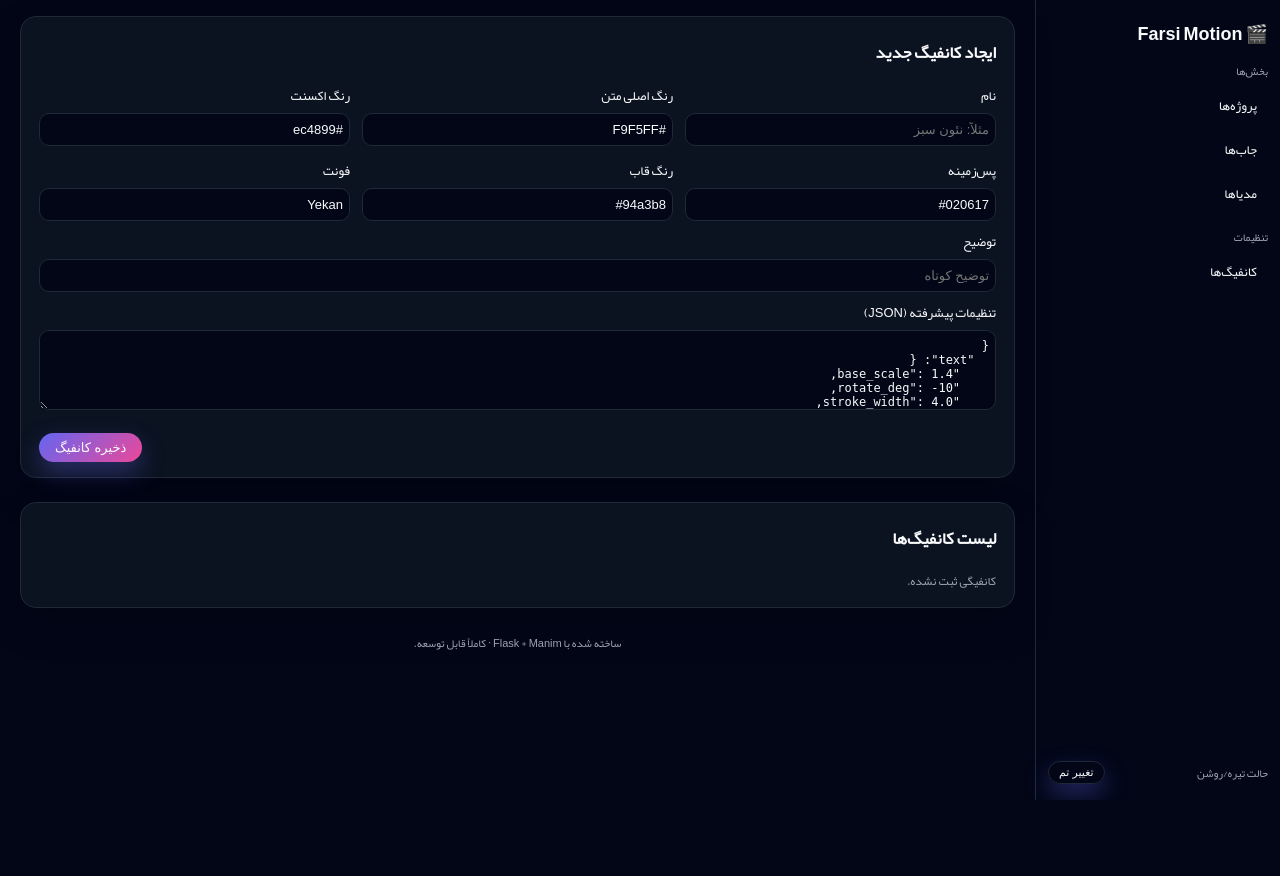
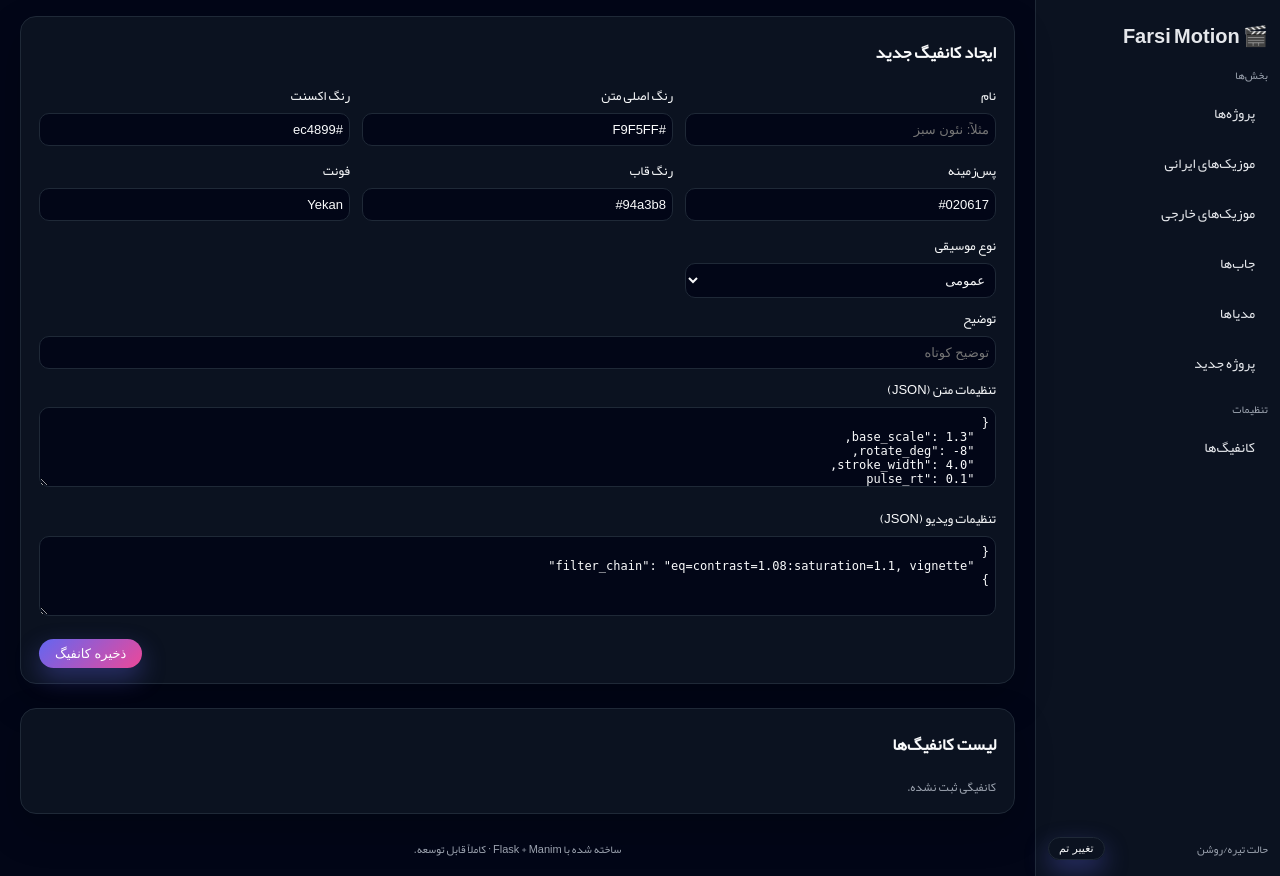
Before and after one commit to ehking/ai1, a Flask app: template templates/configs.html in a window 1280 px wide. Before the commit the page ends 800 px from the top, so only its background shows below. Run offline with Flask 3, Linux system fonts and the light colour scheme; the template is opened without the code that fills it, so the values that code supplies are empty; parts of the project's set-up code (start-up, migrations or seed data) failed here and were passed over.

Commit message:
Add music type menus and split config editing

```diff
--- a/app.py
+++ b/app.py
@@ -32,6 +32,7 @@ Base.metadata.create_all(bind=engine)
 ensure_default_configs()
 
 JOB_QUEUE: "queue.Queue[int]" = queue.Queue()
+ALLOWED_MUSIC_TYPES = {"iranian", "foreign"}
 
 
 def enqueue_job(project_id: int, audio_path: str, video_path: str,
@@ -154,6 +155,34 @@ def _save_upload(file_obj, subdir: str) -> str:
     return path
 
 
+def _normalize_music_type(value: str | None, default: str = "iranian") -> str:
+    if value in ALLOWED_MUSIC_TYPES:
+        return value
+    return default
+
+
+def _filter_configs_for_project(configs, music_type: str | None):
+    if not music_type:
+        return configs
+    return [c for c in configs if (c.music_type is None or c.music_type == music_type)]
+
+
+def _render_projects_page(db: Session, music_filter: str | None = None, default_music_type: str = "iranian"):
+    configs = db.query(Config).order_by(Config.created_at.desc()).all()
+    query = db.query(Project)
+    if music_filter in ALLOWED_MUSIC_TYPES:
+        query = query.filter(Project.music_type == music_filter)
+    projects = query.order_by(Project.created_at.desc()).all()
+    create_music_type = _normalize_music_type(default_music_type, default="iranian")
+    return render_template(
+        "projects.html",
+        projects=projects,
+        configs=configs,
+        create_music_type=create_music_type,
+        active_music_filter=music_filter,
+    )
+
+
 @app.route("/")
 def root():
     return redirect(url_for("projects_list"))
@@ -173,12 +202,23 @@ def configs_list():
             bg_color = request.form.get("bg_color") or "#050510"
             border_color = request.form.get("border_color") or "#FFFFFF"
             font_name = request.form.get("font_name") or "Yekan"
-            advanced_json = request.form.get("advanced_json") or "{}"
+            music_type_val = request.form.get("music_type") or None
+            if music_type_val not in ("iranian", "foreign"):
+                music_type_val = None
+
+            text_json_raw = request.form.get("advanced_json_text") or "{}"
+            video_json_raw = request.form.get("advanced_json_video") or "{}"
             try:
-                json.loads(advanced_json)
+                text_cfg = json.loads(text_json_raw)
+                video_cfg = json.loads(video_json_raw)
             except Exception:
                 flash("فرمت JSON نادرست است.", "error")
                 return redirect(url_for("configs_list"))
+
+            advanced_json = json.dumps({
+                "text": text_cfg,
+                "video": video_cfg,
+            }, ensure_ascii=False)
 
             cfg = Config(
                 name=name,
@@ -188,6 +228,7 @@ def configs_list():
                 bg_color=bg_color,
                 border_color=border_color,
                 font_name=font_name,
+                music_type=music_type_val,
                 advanced_json=advanced_json,
                 created_at=datetime.datetime.now(),
             )
@@ -220,18 +261,37 @@ def configs_edit(config_id: int):
             cfg.bg_color = request.form.get("bg_color") or cfg.bg_color
             cfg.border_color = request.form.get("border_color") or cfg.border_color
             cfg.font_name = request.form.get("font_name") or cfg.font_name
-            advanced_json = request.form.get("advanced_json") or "{}"
+            music_type_val = request.form.get("music_type") or None
+            if music_type_val not in ("iranian", "foreign"):
+                music_type_val = None
+            cfg.music_type = music_type_val
+
+            text_json_raw = request.form.get("advanced_json_text") or "{}"
+            video_json_raw = request.form.get("advanced_json_video") or "{}"
             try:
-                json.loads(advanced_json)
+                text_cfg = json.loads(text_json_raw)
+                video_cfg = json.loads(video_json_raw)
             except Exception:
                 flash("فرمت JSON نادرست است.", "error")
                 return redirect(url_for("configs_edit", config_id=config_id))
-            cfg.advanced_json = advanced_json
+
+            cfg.advanced_json = json.dumps({
+                "text": text_cfg,
+                "video": video_cfg,
+            }, ensure_ascii=False)
             db.commit()
             flash("کانفیگ به‌روزرسانی شد.", "success")
             return redirect(url_for("configs_list"))
 
-        return render_template("configs_edit.html", cfg=cfg)
+        try:
+            import json
+            adv = json.loads(cfg.advanced_json or "{}")
+        except Exception:
+            adv = {}
+        text_raw = json.dumps(adv.get("text", {}), ensure_ascii=False, indent=2)
+        video_raw = json.dumps(adv.get("video", {}), ensure_ascii=False, indent=2)
+
+        return render_template("configs_edit.html", cfg=cfg, text_raw=text_raw, video_raw=video_raw)
     finally:
         db.close()
 
@@ -241,14 +301,13 @@ def configs_edit(config_id: int):
 def projects_list():
     db: Session = get_session()
     try:
-        configs = db.query(Config).order_by(Config.created_at.desc()).all()
-
         if request.method == "POST":
             name = request.form.get("name") or "پروژه بدون نام"
             job_title = request.form.get("job_title") or "Job"
             job_tags = request.form.get("job_tags") or ""
             config_id_val = request.form.get("config_id")
             config_id = int(config_id_val) if config_id_val else None
+            music_type_val = _normalize_music_type(request.form.get("music_type"), default="iranian")
 
             existing = db.query(Project).filter(Project.name == name).first()
             audio_file = request.files.get("audio")
@@ -291,6 +350,7 @@ def projects_list():
                 name=name,
                 audio_path=audio_path,
                 video_path=video_path,
+                music_type=music_type_val,
                 created_at=datetime.datetime.now(),
             )
             db.add(project)
@@ -308,8 +368,25 @@ def projects_list():
             flash(f"پروژه '{project.name}' ساخته شد و جاب #{job_id} به صف اضافه شد.", "success")
             return redirect(url_for("project_detail", project_id=project.id))
 
-        projects = db.query(Project).order_by(Project.created_at.desc()).all()
-        return render_template("projects.html", projects=projects, configs=configs)
+        return _render_projects_page(db, music_filter=None, default_music_type="iranian")
+    finally:
+        db.close()
+
+
+@app.route("/projects/iranian")
+def projects_iranian():
+    db: Session = get_session()
+    try:
+        return _render_projects_page(db, music_filter="iranian", default_music_type="iranian")
+    finally:
+        db.close()
+
+
+@app.route("/projects/foreign")
+def projects_foreign():
+    db: Session = get_session()
+    try:
+        return _render_projects_page(db, music_filter="foreign", default_music_type="foreign")
     finally:
         db.close()
 
@@ -325,7 +402,15 @@ def project_detail(project_id: int):
         jobs = db.query(Job).filter(Job.project_id == project_id).order_by(Job.created_at.desc()).all()
         medias = db.query(Media).filter(Media.project_id == project_id).order_by(Media.created_at.desc()).all()
         configs = db.query(Config).order_by(Config.created_at.desc()).all()
-        return render_template("project_detail.html", project=project, jobs=jobs, medias=medias, configs=configs)
+        filtered_configs = _filter_configs_for_project(configs, project.music_type)
+        return render_template(
+            "project_detail.html",
+            project=project,
+            jobs=jobs,
+            medias=medias,
+            configs=configs,
+            filtered_configs=filtered_configs,
+        )
     finally:
         db.close()
 
@@ -410,13 +495,20 @@ def jobs_requeue(job_id: int):
 def jobs_list():
     db: Session = get_session()
     try:
-        projects = db.query(Project).order_by(Project.created_at.desc()).all()
+        filter_type = request.args.get("type")
+        if filter_type not in ALLOWED_MUSIC_TYPES:
+            filter_type = None
+
+        projects_query = db.query(Project)
+        if filter_type:
+            projects_query = projects_query.filter(Project.music_type == filter_type)
+        projects = projects_query.order_by(Project.created_at.desc()).all()
         proj_jobs = []
         for p in projects:
             jobs = db.query(Job).filter(Job.project_id == p.id).order_by(Job.created_at.desc()).all()
             if jobs:
                 proj_jobs.append((p, jobs))
-        return render_template("jobs.html", proj_jobs=proj_jobs)
+        return render_template("jobs.html", proj_jobs=proj_jobs, filter_type=filter_type)
     finally:
         db.close()
 
--- a/motion.py
+++ b/motion.py
@@ -22,6 +22,7 @@ class FarsiKinetic(Scene):
         meta = load_meta()
         visual = meta.get("visual", {})
         text_cfg = visual.get("text", {})
+        video_cfg = visual.get("video", {})  # موجود برای هماهنگی با بخش ویدیو
 
         font_name = visual.get("font_name", "Yekan")
         primary_color = visual.get("primary_color", "#F9F5FF")
--- a/motion_pipeline.py
+++ b/motion_pipeline.py
@@ -42,6 +42,11 @@ def process_job(
 
     update(40, "آماده‌سازی کانفیگ بصری برای Manim...")
     config = config or {}
+    if not isinstance(config, dict):
+        config = {}
+    text_cfg = config.get("text") or {}
+    video_cfg = config.get("video") or {}
+    config = {**config, "text": text_cfg, "video": video_cfg}
     meta = {
         "audio_path": audio_path,
         "video_path": video_path,
--- a/templates/base.html
+++ b/templates/base.html
@@ -18,6 +18,11 @@
             --text-main-dark: #f9fafb;
             --text-muted-dark: #9ca3af;
 
+            --sidebar-bg-dark: #0b1220;
+            --sidebar-bg-light: #111827;
+            --sidebar-text-dark: #e5e7eb;
+            --sidebar-text-light: #e5e7eb;
+
             --bg-main-light: #f3f4f6;
             --bg-card-light: #ffffff;
             --border-light: #e5e7eb;
@@ -30,6 +35,8 @@
             --border-color: var(--border-dark);
             --text-main: var(--text-main-dark);
             --text-muted: var(--text-muted-dark);
+            --sidebar-bg: var(--sidebar-bg-dark);
+            --sidebar-text: var(--sidebar-text-dark);
         }
         [data-theme="light"] {
             --bg-main: var(--bg-main-light);
@@ -37,6 +44,8 @@
             --border-color: var(--border-light);
             --text-main: var(--text-main-light);
             --text-muted: var(--text-muted-light);
+            --sidebar-bg: var(--sidebar-bg-light);
+            --sidebar-text: var(--sidebar-text-light);
         }
         body {
             font-family: "YekanWeb", "Yekan", "IRANSans", "Vazirmatn", sans-serif;
@@ -56,28 +65,29 @@
         }
         .sidebar {
             width: 220px;
-            background: linear-gradient(180deg, #020617, #020617);
+            background: var(--sidebar-bg);
             border-left: 1px solid var(--border-color);
             padding: 16px 12px;
             display: flex;
             flex-direction: column;
             gap: 16px;
+            color: var(--sidebar-text);
         }
-        .brand { font-size: 18px; font-weight: 700; margin-bottom: 8px; }
-        .nav-group-title { font-size: 11px; color: var(--text-muted); margin-bottom: 4px; }
+        .brand { font-size: 20px; font-weight: 700; margin-bottom: 8px; }
+        .nav-group-title { font-size: 11px; color: var(--text-muted); margin-bottom: 4px; letter-spacing: 0.2px; }
         .nav-link {
             display: block;
-            font-size: 13px;
-            padding: 6px 10px;
+            font-size: 14px;
+            padding: 8px 12px;
             border-radius: 999px;
             margin-bottom: 4px;
-            color: var(--text-main);
+            color: var(--sidebar-text);
             border: 1px solid transparent;
             text-align: right;
         }
         .nav-link.active {
-            border-color: rgba(148,163,184,0.9);
-            background: rgba(15,23,42,0.95);
+            border-color: rgba(148,163,184,0.7);
+            background: rgba(15,23,42,0.75);
         }
         .theme-toggle {
             margin-top: auto;
@@ -223,9 +233,12 @@
         <div>
             <div class="brand">🎬 Farsi Motion</div>
             <div class="nav-group-title">بخش‌ها</div>
-            <a href="{{ url_for('projects_list') }}" class="nav-link {% if request.path.startswith('/projects') %}active{% endif %}">پروژه‌ها</a>
+            <a href="{{ url_for('projects_list') }}" class="nav-link {% if request.path.startswith('/projects') and not request.path.startswith('/projects/iranian') and not request.path.startswith('/projects/foreign') %}active{% endif %}">پروژه‌ها</a>
+            <a href="{{ url_for('projects_iranian') }}" class="nav-link {% if request.path.startswith('/projects/iranian') %}active{% endif %}">موزیک‌های ایرانی</a>
+            <a href="{{ url_for('projects_foreign') }}" class="nav-link {% if request.path.startswith('/projects/foreign') %}active{% endif %}">موزیک‌های خارجی</a>
             <a href="{{ url_for('jobs_list') }}" class="nav-link {% if request.path.startswith('/jobs') %}active{% endif %}">جاب‌ها</a>
             <a href="{{ url_for('media_list') }}" class="nav-link {% if request.path.startswith('/media') %}active{% endif %}">مدیاها</a>
+            <a href="{{ url_for('projects_list') }}#new" class="nav-link">پروژه جدید</a>
             <div class="nav-group-title" style="margin-top:12px;">تنظیمات</div>
             <a href="{{ url_for('configs_list') }}" class="nav-link {% if request.path.startswith('/configs') %}active{% endif %}">کانفیگ‌ها</a>
         </div>
--- a/templates/configs.html
+++ b/templates/configs.html
@@ -11,24 +11,34 @@
       <div><label>پس‌زمینه</label><input type="text" name="bg_color" value="#020617"></div>
       <div><label>رنگ قاب</label><input type="text" name="border_color" value="#94a3b8"></div>
       <div><label>فونت</label><input type="text" name="font_name" value="Yekan"></div>
+      <div><label>نوع موسیقی</label>
+        <select name="music_type">
+          <option value="">عمومی</option>
+          <option value="iranian">ایرانی</option>
+          <option value="foreign">خارجی</option>
+        </select>
+      </div>
     </div>
     <div style="margin-top:8px;">
       <label>توضیح</label>
       <input type="text" name="description" placeholder="توضیح کوتاه">
     </div>
     <div style="margin-top:8px;">
-      <label>تنظیمات پیشرفته (JSON)</label>
-      <textarea name="advanced_json" dir="ltr" style="font-family:monospace;font-size:12px;">
+      <label>تنظیمات متن (JSON)</label>
+      <textarea name="advanced_json_text" dir="ltr" style="font-family:monospace;font-size:12px;">
 {
-  "text": {
-    "base_scale": 1.4,
-    "rotate_deg": -10,
-    "stroke_width": 4.0,
-    "pulse_rt": 0.09
-  },
-  "video": {
-    "filter_chain": "eq=contrast=1.08:saturation=1.1, vignette"
-  }
+  "base_scale": 1.3,
+  "rotate_deg": -8,
+  "stroke_width": 4.0,
+  "pulse_rt": 0.1
+}
+      </textarea>
+    </div>
+    <div style="margin-top:8px;">
+      <label>تنظیمات ویدیو (JSON)</label>
+      <textarea name="advanced_json_video" dir="ltr" style="font-family:monospace;font-size:12px;">
+{
+  "filter_chain": "eq=contrast=1.08:saturation=1.1, vignette"
 }
       </textarea>
     </div>
@@ -42,11 +52,14 @@
   <h2>لیست کانفیگ‌ها</h2>
   {% if configs %}
   <table>
-    <thead><tr><th>نام</th><th>توضیح</th><th>رنگ‌ها</th><th>زمان</th><th></th></tr></thead>
+    <thead><tr><th>نام</th><th>نوع</th><th>توضیح</th><th>رنگ‌ها</th><th>زمان</th><th></th></tr></thead>
     <tbody>
       {% for c in configs %}
       <tr>
         <td>{{ c.name }}</td>
+        <td class="muted">
+          {% if c.music_type == 'foreign' %}خارجی{% elif c.music_type == 'iranian' %}ایرانی{% else %}عمومی{% endif %}
+        </td>
         <td class="muted">{{ c.description }}</td>
         <td class="muted">
           متن: {{ c.primary_color }} / اکسنت: {{ c.accent_color }}<br>
```
Also changed, not shown: models.py (+80 -9 lines), templates/configs_edit.html (+13 -2 lines), templates/jobs.html (+17 -1 lines), templates/project_detail.html (+10 -2 lines), templates/projects.html (+21 -3 lines).
